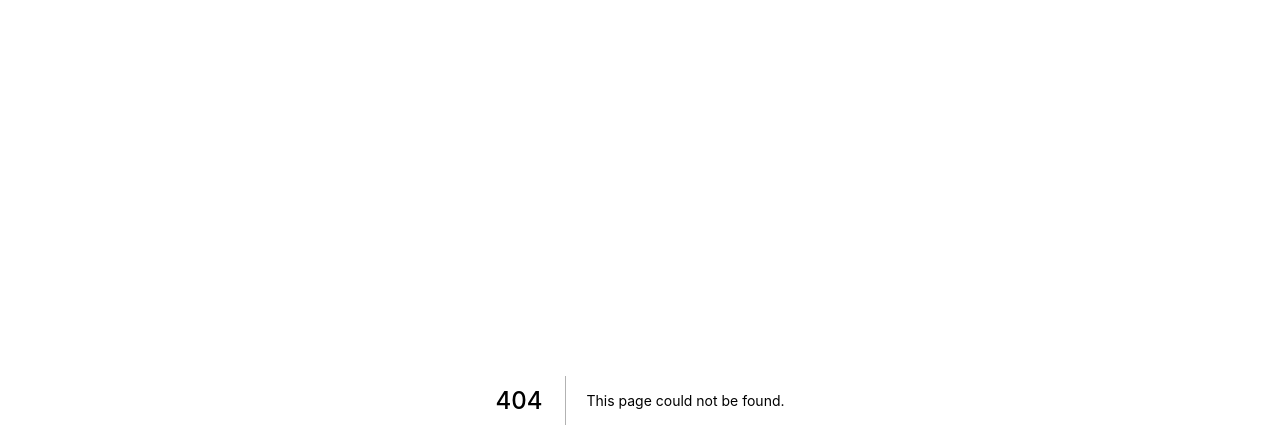
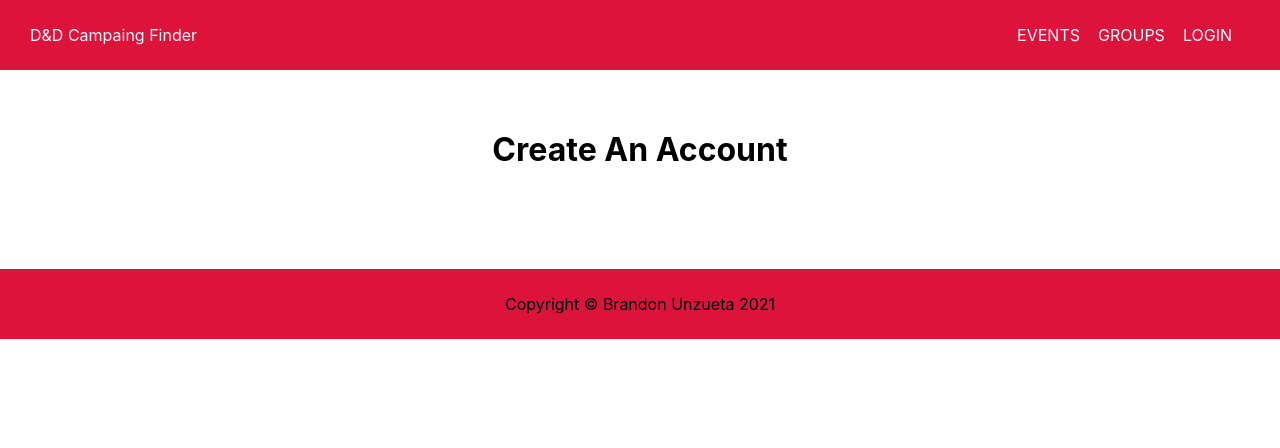
Before and after one commit to BJZeta/DnD-Campaign-Finder, a Next.js app in the folder frontend/: page /signup in a window 1280 px wide. Before the commit this address had no page. Shown: the top 448 px of the page. Built offline with nearby package versions, Linux system fonts and the light colour scheme.

Commit message:
signup page pt1

```diff
--- /dev/null
+++ b/frontend/pages/signup.js
@@ -0,0 +1,12 @@
+import Layout from "../components/Layout";
+import styles from "../styles/SignUp.module.css";
+
+export default function SignUp() {
+  return (
+    <Layout>
+      <div className={styles.signupScreen}>
+        <h1>Create An Account</h1>
+      </div>
+    </Layout>
+  );
+}
--- /dev/null
+++ b/frontend/styles/SignUp.module.css
@@ -0,0 +1,3 @@
+.signupScreen h1 {
+  text-align: center;
+}
```
